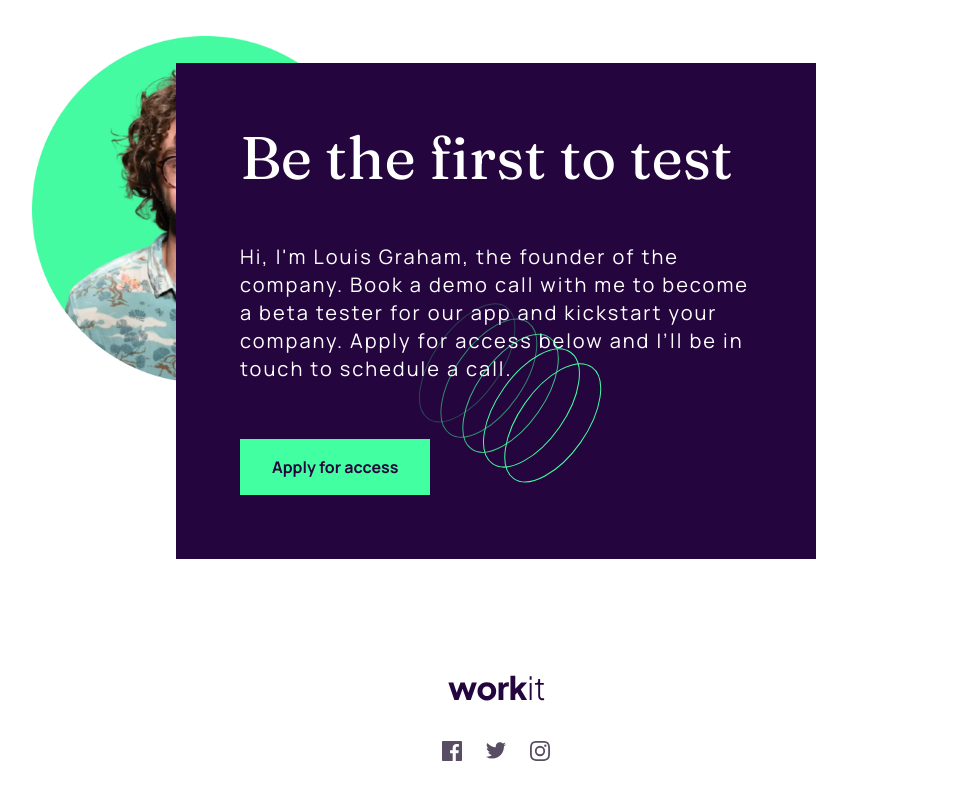
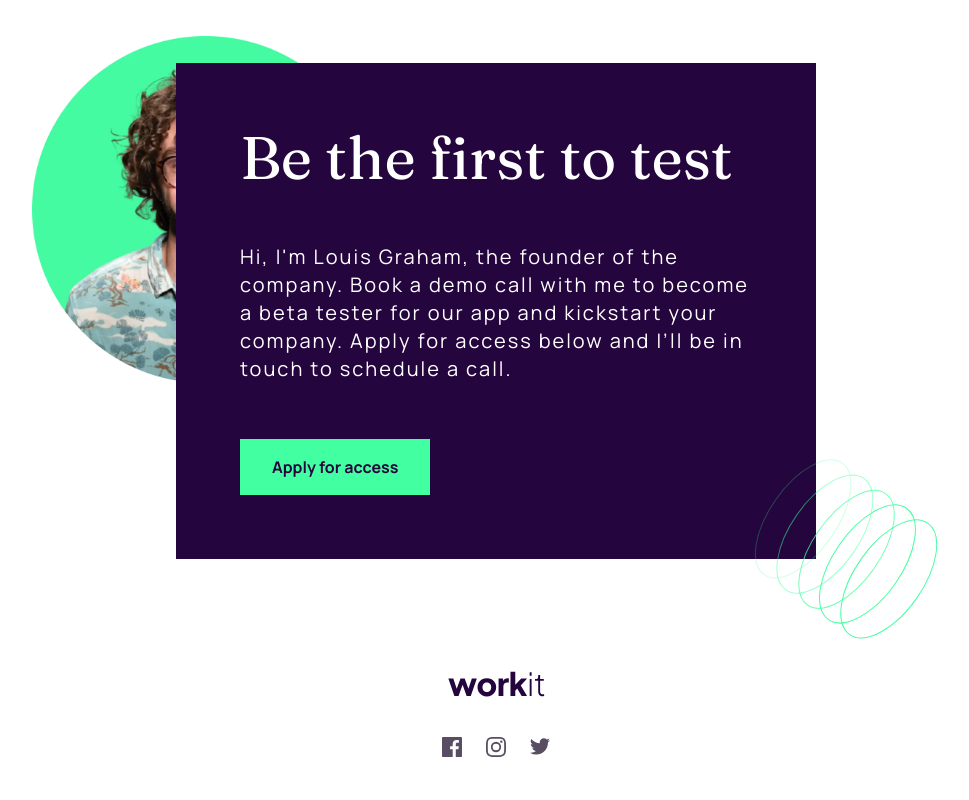
Before and after one commit to Kofiastro/Workit--Landing-Page, a website: page index.html in a window 1280 px wide. Shown: the part 1412-2212 px from the top of the page, without its empty margins (144-1113 px from the left). Drawn offline with Linux system fonts and the light colour scheme.

Commit message:
RIng patterns and Svg fix

```diff
--- a/index.html
+++ b/index.html
@@ -22,12 +22,20 @@
   <section id="Hero" class="bg-hero">
     <div class=" mx-4 flex justify-between py-8 mb-6 lg:mx-24 ">
       <img src="./assets/images/logo-light.svg" alt="logoLight" class="">
-      <h1 class="font-Manrope text-white border-b-4 border-LimeGreen ">
+      <h1 class="font-Manrope text-white border-b-4 border-LimeGreen hover:text-LimeGreen ">
         Apply for Access
       </h1>
+      <div class="absolute invisible md:visible md:-right-1 md:pt-40">
+        <img src="./assets/images/bg-pattern-2.svg" alt="Ring">
+      </div>
+
     </div>
+
     <div class=" mx-auto text-center  ">
-      <h1 class="text-white text-4xl font-Fraunces tracking-wide px-6 font-bold mb-10 lg:text-6xl lg:max-w-xl lg:mx-auto">Data <span
+      <div class="-ml-20 ">
+        <img src="./assets/images/bg-pattern-1.svg" alt="Ring" class=" absolute invisible md:visible md:-mt-5">
+      </div>
+      <h1 class="text-white text-4xl font-Fraunces tracking-wide px-6 font-bold mb-10 md:max-w-sm md:mx-auto lg:text-6xl lg:max-w-xl lg:mx-auto">Data <span
           class="border-b-4 border-LimeGreen">tailored</span> to your needs.</h1>
       <button class=" text-navyBlue font-bold p-4 bg-LimeGreen font-Manrope ">
         Learn more
@@ -101,17 +109,31 @@
         class=" text-navyBlue font-bold p-4 bg-LimeGreen font-Manrope lg:px-8 hover:bg-navyBlue transition-all duration-75 hover:border-LimeGreen hover:border-2 hover:text-LimeGreen">
         Apply for access
       </button>
+      <img src="./assets/images/bg-pattern-3.svg"
+          class="absolute  md:ml-60 invisible md:visible md:-bottom-28 md:left-80 lg:-bottom-24 " alt="ringPattern">
     </div>
     <!--FOOTER-->
-    <img src="./assets/images/bg-pattern-3.svg" class="relative  ml-40 invisible md:visible md:-bottom-28 md:left-96 lg:-top-24 "
-      alt="ringPattern">
-    <div class="flex space-x-6 items-center mt-20 justify-center text-center">
+
+    <div class="flex space-x-6 items-center mt-72 justify-center text-center">
       <img src="./assets/images/logo-dark.svg" alt="logoDark">
     </div>
     <div class="flex space-x-6 items-center pt-10 pb-36 justify-center text-center">
-      <img src="./assets/images/icon-facebook.svg"  alt="facebook">
-      <img src="./assets/images/icon-twitter.svg" alt="twitter">
-      <img src="./assets/images/icon-instagram.svg" alt="instagram">
+            <!--FAcebook-->
+            <svg xmlns="http://www.w3.org/2000/svg" class=" fill-[#584D62] hover:fill-navyBlue" width="20" height="20"
+            viewBox="0 0 20 20">
+            <path
+              d="M18.896 0H1.104C.494 0 0 .494 0 1.104v17.793C0 19.506.494 20 1.104 20h9.58v-7.745H8.076V9.237h2.606V7.01c0-2.583 1.578-3.99 3.883-3.99 1.104 0 2.052.082 2.329.119v2.7h-1.598c-1.254 0-1.496.597-1.496 1.47v1.928h2.989l-.39 3.018h-2.6V20h5.098c.608 0 1.102-.494 1.102-1.104V1.104C20 .494 19.506 0 18.896 0Z" />
+          </svg>
+          <!--Instagram-->
+          <svg xmlns="http://www.w3.org/2000/svg" class="fill-[#584D62] hover:fill-navyBlue" width="20" height="20" viewBox="0 0 20 20">
+            <path
+              d="M10 1.802c2.67 0 2.987.01 4.042.059 2.71.123 3.975 1.409 4.099 4.099.048 1.054.057 1.37.057 4.04 0 2.672-.01 2.988-.057 4.042-.124 2.687-1.387 3.975-4.1 4.099-1.054.048-1.37.058-4.041.058-2.67 0-2.987-.01-4.04-.058-2.717-.124-3.977-1.416-4.1-4.1-.048-1.054-.058-1.37-.058-4.041 0-2.67.01-2.986.058-4.04.124-2.69 1.387-3.977 4.1-4.1 1.054-.048 1.37-.058 4.04-.058ZM10 0C7.284 0 6.944.012 5.877.06 2.246.227.227 2.242.061 5.877.01 6.944 0 7.284 0 10s.012 3.057.06 4.123c.167 3.632 2.182 5.65 5.817 5.817 1.067.048 1.407.06 4.123.06s3.057-.012 4.123-.06c3.629-.167 5.652-2.182 5.816-5.817.05-1.066.061-1.407.061-4.123s-.012-3.056-.06-4.122C19.777 2.249 17.76.228 14.124.06 13.057.01 12.716 0 10 0Zm0 4.865a5.135 5.135 0 1 0 0 10.27 5.135 5.135 0 0 0 0-10.27Zm0 8.468a3.333 3.333 0 1 1 0-6.666 3.333 3.333 0 0 1 0 6.666Zm5.338-9.87a1.2 1.2 0 1 0 0 2.4 1.2 1.2 0 0 0 0-2.4Z" />
+          </svg>
+          <!--Twitter-->
+          <svg xmlns="http://www.w3.org/2000/svg" class="fill-[#584D62] hover:fill-navyBlue" width="20" height="17" viewBox="0 0 20 17">
+            <path
+              d="M20 2.172a8.192 8.192 0 0 1-2.357.646 4.11 4.11 0 0 0 1.805-2.27 8.22 8.22 0 0 1-2.606.996A4.096 4.096 0 0 0 13.847.248c-2.65 0-4.596 2.472-3.998 5.037A11.648 11.648 0 0 1 1.392 1a4.109 4.109 0 0 0 1.27 5.478 4.086 4.086 0 0 1-1.858-.513c-.045 1.9 1.318 3.679 3.291 4.075a4.113 4.113 0 0 1-1.853.07 4.106 4.106 0 0 0 3.833 2.849A8.25 8.25 0 0 1 0 14.658a11.616 11.616 0 0 0 6.29 1.843c7.618 0 11.923-6.434 11.663-12.205A8.354 8.354 0 0 0 20 2.172Z" />
+          </svg>
     </div>
   </section>
 </body>
```
Also changed, not shown: css/style.css.
